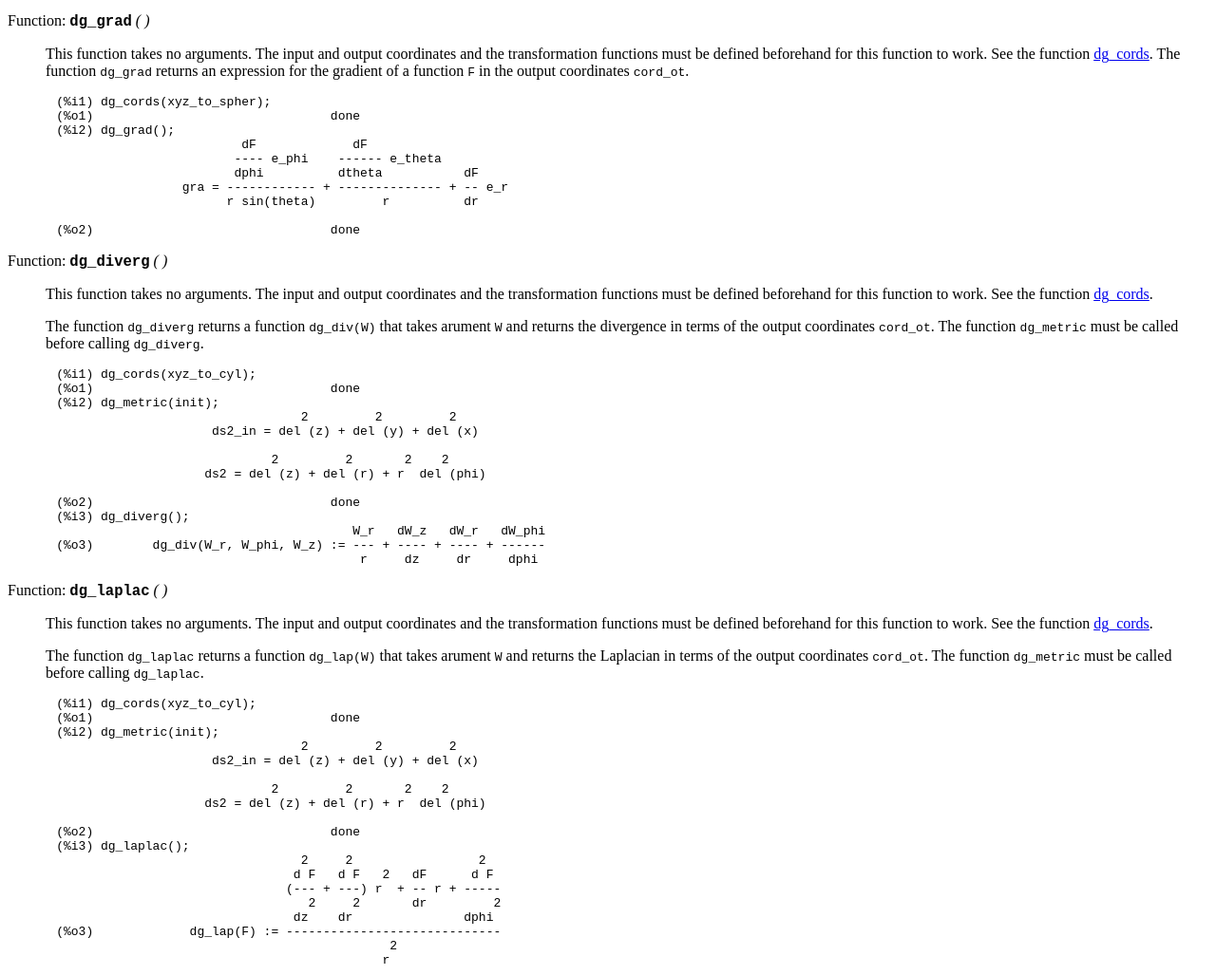
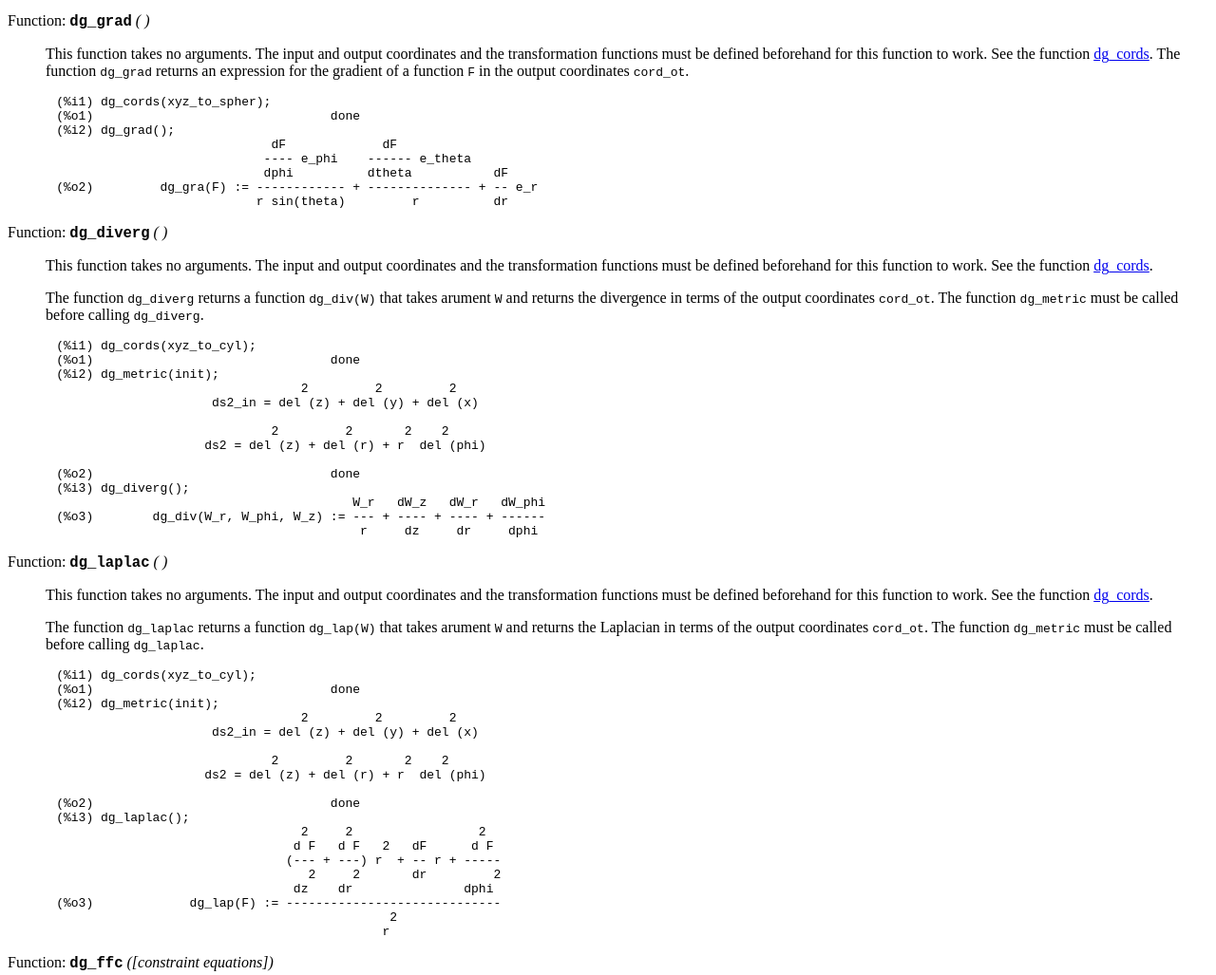
Before and after one commit to QMeqGR/dgeom-maxima, a plain HTML site: page docs/dgeom_html/index.html in a window 1280 px wide. Shown: the part 2530-3557 px from the top of the page at 95% size. Drawn offline with Linux system fonts and the light colour scheme.

Commit message:
add more examples; make dg_grad() return function

```diff
--- a/docs/dgeom_html/index.html
+++ b/docs/dgeom_html/index.html
@@ -283,13 +283,11 @@ function to work. See the function <a class="ref" href="#dg_005fcords">dg_cords<
 <div class="group"><pre class="example-preformatted">(%i1) dg_cords(xyz_to_spher);
 (%o1)                                done
 (%i2) dg_grad();
-                         dF             dF
-                        ---- e_phi    ------ e_theta
-                        dphi          dtheta           dF
-                 gra = ------------ + -------------- + -- e_r
-                       r sin(theta)         r          dr
-
-(%o2)                                done
+                             dF             dF
+                            ---- e_phi    ------ e_theta
+                            dphi          dtheta           dF
+(%o2)         dg_gra(F) := ------------ + -------------- + -- e_r
+                           r sin(theta)         r          dr
 </pre></div></div>
 
 <a class="anchor" id="dg_005fdiverg"></a><dl class="first-deffn">
@@ -464,7 +462,7 @@ coordinates.
 <div class="example">
 <div class="group"><pre class="example-preformatted">(%i1) load(ctensor);
 (%o1) /home/packages/SOURCE/maxima-code/sbcl_install_master/share/maxima/branc\
-h_5_47_base_1850_g68e48659b/share/tensor/ctensor.mac
+h_5_47_base_1862_g59a9da743/share/tensor/ctensor.mac
 (%i2) dg_cords(xy_to_polar);
 (%o2)                                done
 (%i3) set_ctensor_vars();
```
Also changed, not shown: README.txt, 7 other files.
